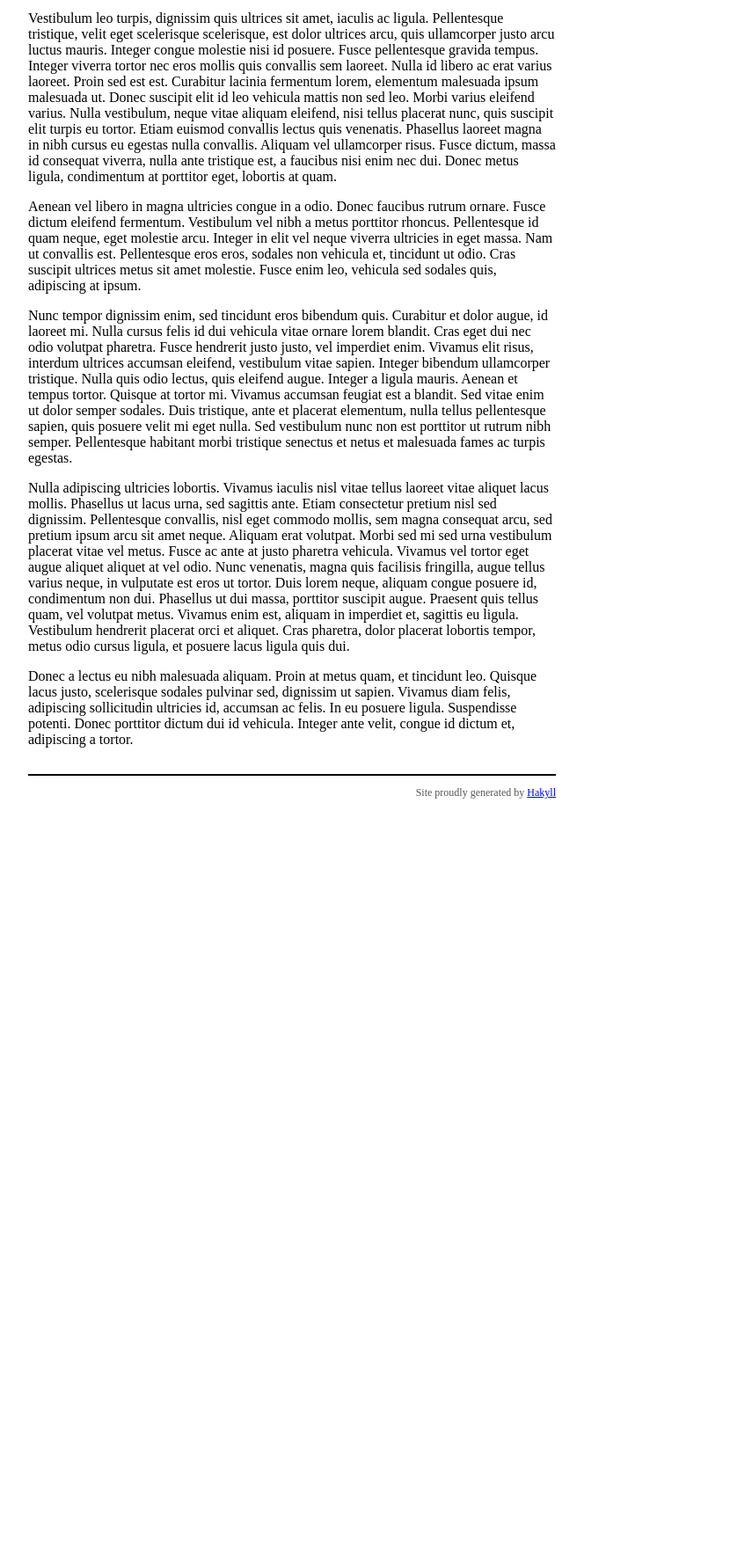
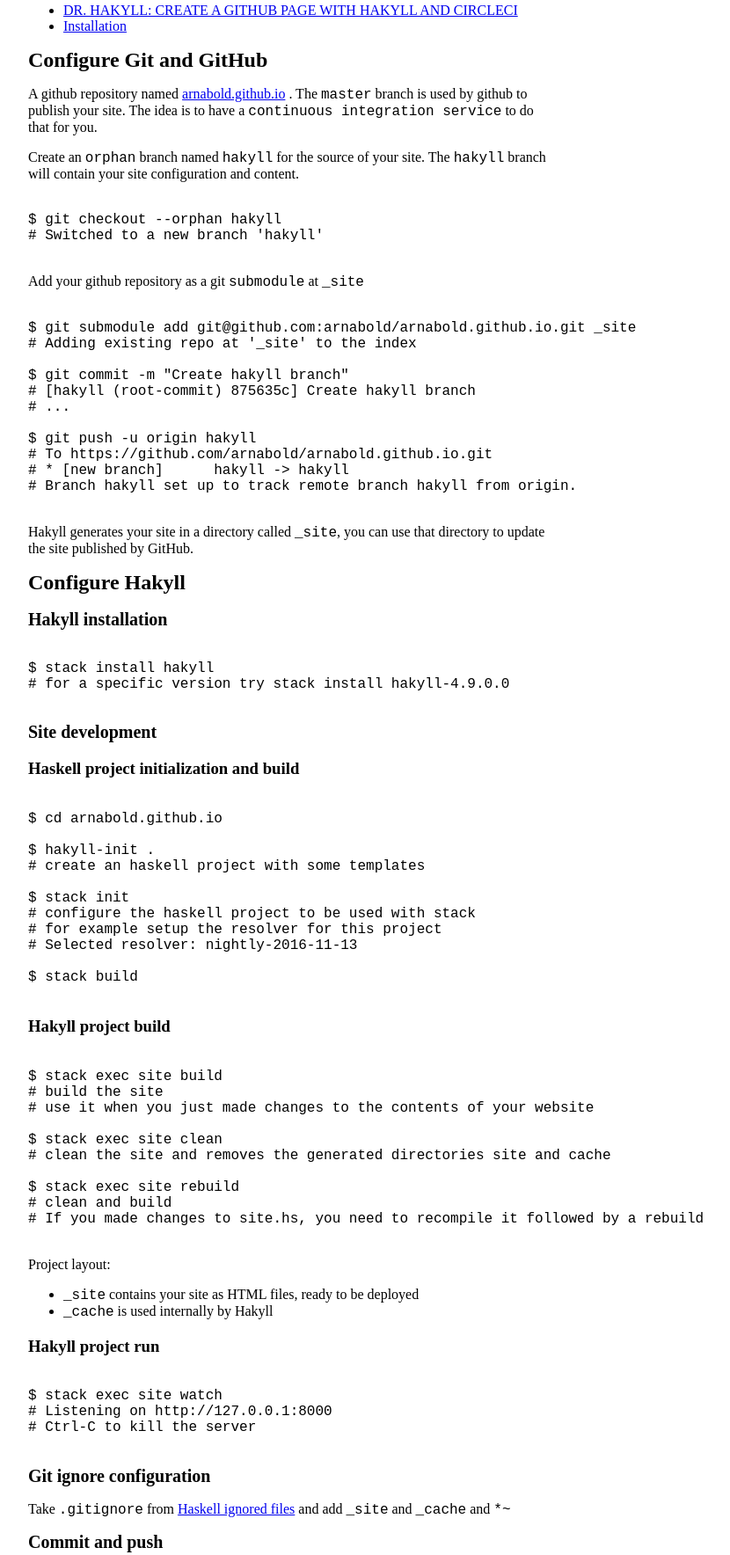
Before and after one commit to arnabold/arnabold.github.io, a plain HTML site: page posts/2017-11-21-site-workflow.html in a window 1280 px wide. Shown: the part 183-1951 px from the top of the page at 88% size, without its empty margins (308-1138 px from the left). Before the commit the page ends 1104 px from the top, so only its background shows below. Drawn offline with Linux system fonts and the light colour scheme.

Commit message:
Update (2016-11-21 16:33:40 CET)

```diff
--- a/posts/2017-11-21-site-workflow.html
+++ b/posts/2017-11-21-site-workflow.html
@@ -29,12 +29,98 @@
 
 </div>
 
-<h1 id="is-this-org">Is this org?</h1>
-<p>Vestibulum leo turpis, dignissim quis ultrices sit amet, iaculis ac ligula. Pellentesque tristique, velit eget scelerisque scelerisque, est dolor ultrices arcu, quis ullamcorper justo arcu luctus mauris. Integer congue molestie nisi id posuere. Fusce pellentesque gravida tempus. Integer viverra tortor nec eros mollis quis convallis sem laoreet. Nulla id libero ac erat varius laoreet. Proin sed est est. Curabitur lacinia fermentum lorem, elementum malesuada ipsum malesuada ut. Donec suscipit elit id leo vehicula mattis non sed leo. Morbi varius eleifend varius. Nulla vestibulum, neque vitae aliquam eleifend, nisi tellus placerat nunc, quis suscipit elit turpis eu tortor. Etiam euismod convallis lectus quis venenatis. Phasellus laoreet magna in nibh cursus eu egestas nulla convallis. Aliquam vel ullamcorper risus. Fusce dictum, massa id consequat viverra, nulla ante tristique est, a faucibus nisi enim nec dui. Donec metus ligula, condimentum at porttitor eget, lobortis at quam.</p>
-<p>Aenean vel libero in magna ultricies congue in a odio. Donec faucibus rutrum ornare. Fusce dictum eleifend fermentum. Vestibulum vel nibh a metus porttitor rhoncus. Pellentesque id quam neque, eget molestie arcu. Integer in elit vel neque viverra ultricies in eget massa. Nam ut convallis est. Pellentesque eros eros, sodales non vehicula et, tincidunt ut odio. Cras suscipit ultrices metus sit amet molestie. Fusce enim leo, vehicula sed sodales quis, adipiscing at ipsum.</p>
-<p>Nunc tempor dignissim enim, sed tincidunt eros bibendum quis. Curabitur et dolor augue, id laoreet mi. Nulla cursus felis id dui vehicula vitae ornare lorem blandit. Cras eget dui nec odio volutpat pharetra. Fusce hendrerit justo justo, vel imperdiet enim. Vivamus elit risus, interdum ultrices accumsan eleifend, vestibulum vitae sapien. Integer bibendum ullamcorper tristique. Nulla quis odio lectus, quis eleifend augue. Integer a ligula mauris. Aenean et tempus tortor. Quisque at tortor mi. Vivamus accumsan feugiat est a blandit. Sed vitae enim ut dolor semper sodales. Duis tristique, ante et placerat elementum, nulla tellus pellentesque sapien, quis posuere velit mi eget nulla. Sed vestibulum nunc non est porttitor ut rutrum nibh semper. Pellentesque habitant morbi tristique senectus et netus et malesuada fames ac turpis egestas.</p>
-<p>Nulla adipiscing ultricies lobortis. Vivamus iaculis nisl vitae tellus laoreet vitae aliquet lacus mollis. Phasellus ut lacus urna, sed sagittis ante. Etiam consectetur pretium nisl sed dignissim. Pellentesque convallis, nisl eget commodo mollis, sem magna consequat arcu, sed pretium ipsum arcu sit amet neque. Aliquam erat volutpat. Morbi sed mi sed urna vestibulum placerat vitae vel metus. Fusce ac ante at justo pharetra vehicula. Vivamus vel tortor eget augue aliquet aliquet at vel odio. Nunc venenatis, magna quis facilisis fringilla, augue tellus varius neque, in vulputate est eros ut tortor. Duis lorem neque, aliquam congue posuere id, condimentum non dui. Phasellus ut dui massa, porttitor suscipit augue. Praesent quis tellus quam, vel volutpat metus. Vivamus enim est, aliquam in imperdiet et, sagittis eu ligula. Vestibulum hendrerit placerat orci et aliquet. Cras pharetra, dolor placerat lobortis tempor, metus odio cursus ligula, et posuere lacus ligula quis dui.</p>
-<p>Donec a lectus eu nibh malesuada aliquam. Proin at metus quam, et tincidunt leo. Quisque lacus justo, scelerisque sodales pulvinar sed, dignissim ut sapien. Vivamus diam felis, adipiscing sollicitudin ultricies id, accumsan ac felis. In eu posuere ligula. Suspendisse potenti. Donec porttitor dictum dui id vehicula. Integer ante velit, congue id dictum et, adipiscing a tortor.</p>
+<p>References:</p>
+<ul>
+<li><a href="https://www.stackbuilders.com/news/dr-hakyll-create-a-github-page-with-hakyll-and-circleci">DR. HAKYLL: CREATE A GITHUB PAGE WITH HAKYLL AND CIRCLECI</a></li>
+<li><a href="https://jaspervdj.be/hakyll/tutorials/01-installation.html">Installation</a></li>
+</ul>
+<h1 id="configure-git-and-github">Configure Git and GitHub</h1>
+<p>A github repository named <a href="https://arnabold.github.io/">arnabold.github.io</a> . The <code>master</code> branch is used by github to publish your site. The idea is to have a <code>continuous
+integration service</code> to do that for you.</p>
+<p>Create an <code>orphan</code> branch named <code>hakyll</code> for the source of your site. The <code>hakyll</code> branch will contain your site configuration and content.</p>
+<pre class="shell"><code>
+$ git checkout --orphan hakyll
+# Switched to a new branch 'hakyll'
+
+</code></pre>
+<p>Add your github repository as a git <code>submodule</code> at <code>_site</code></p>
+<pre class="shell"><code>
+$ git submodule add git@github.com:arnabold/arnabold.github.io.git _site
+# Adding existing repo at '_site' to the index
+
+$ git commit -m &quot;Create hakyll branch&quot;
+# [hakyll (root-commit) 875635c] Create hakyll branch
+# ...
+
+$ git push -u origin hakyll
+# To https://github.com/arnabold/arnabold.github.io.git
+# * [new branch]      hakyll -&gt; hakyll
+# Branch hakyll set up to track remote branch hakyll from origin.
+
+</code></pre>
+<p>Hakyll generates your site in a directory called <code>_site</code>, you can use that directory to update the site published by GitHub.</p>
+<h1 id="configure-hakyll">Configure Hakyll</h1>
+<h2 id="hakyll-installation">Hakyll installation</h2>
+<pre class="shell"><code>
+$ stack install hakyll
+# for a specific version try stack install hakyll-4.9.0.0
+
+</code></pre>
+<h2 id="site-development">Site development</h2>
+<h3 id="haskell-project-initialization-and-build">Haskell project initialization and build</h3>
+<pre class="shell"><code>
+$ cd arnabold.github.io
+
+$ hakyll-init .
+# create an haskell project with some templates
+
+$ stack init
+# configure the haskell project to be used with stack
+# for example setup the resolver for this project
+# Selected resolver: nightly-2016-11-13
+
+$ stack build
+
+</code></pre>
+<h3 id="hakyll-project-build">Hakyll project build</h3>
+<pre class="shell"><code>
+$ stack exec site build
+# build the site
+# use it when you just made changes to the contents of your website
+
+$ stack exec site clean
+# clean the site and removes the generated directories site and cache
+
+$ stack exec site rebuild
+# clean and build
+# If you made changes to site.hs, you need to recompile it followed by a rebuild
+
+</code></pre>
+<p>Project layout:</p>
+<ul>
+<li><code>_site</code> contains your site as HTML files, ready to be deployed</li>
+<li><code>_cache</code> is used internally by Hakyll</li>
+</ul>
+<h3 id="hakyll-project-run">Hakyll project run</h3>
+<pre class="shell"><code>
+$ stack exec site watch
+# Listening on http://127.0.0.1:8000
+# Ctrl-C to kill the server
+
+</code></pre>
+<h2 id="git-ignore-configuration">Git ignore configuration</h2>
+<p>Take <code>.gitignore</code> from <a href="https://github.com/github/gitignore/blob/master/Haskell.gitignore">Haskell ignored files</a> and add <code>_site</code> and <code>_cache</code> and <code>*~</code></p>
+<h2 id="commit-and-push">Commit and push</h2>
+<pre class="shell"><code>
+$ git add --all
+$ git commit -m &quot;Configure Hakyll&quot;
+
+</code></pre>
+<p>While waiting until <code>CircleCI</code> is configured</p>
+<pre class="shell"><code>
+$ git push origin hakyll
+
+</code></pre>
 
         </div>
 
```
